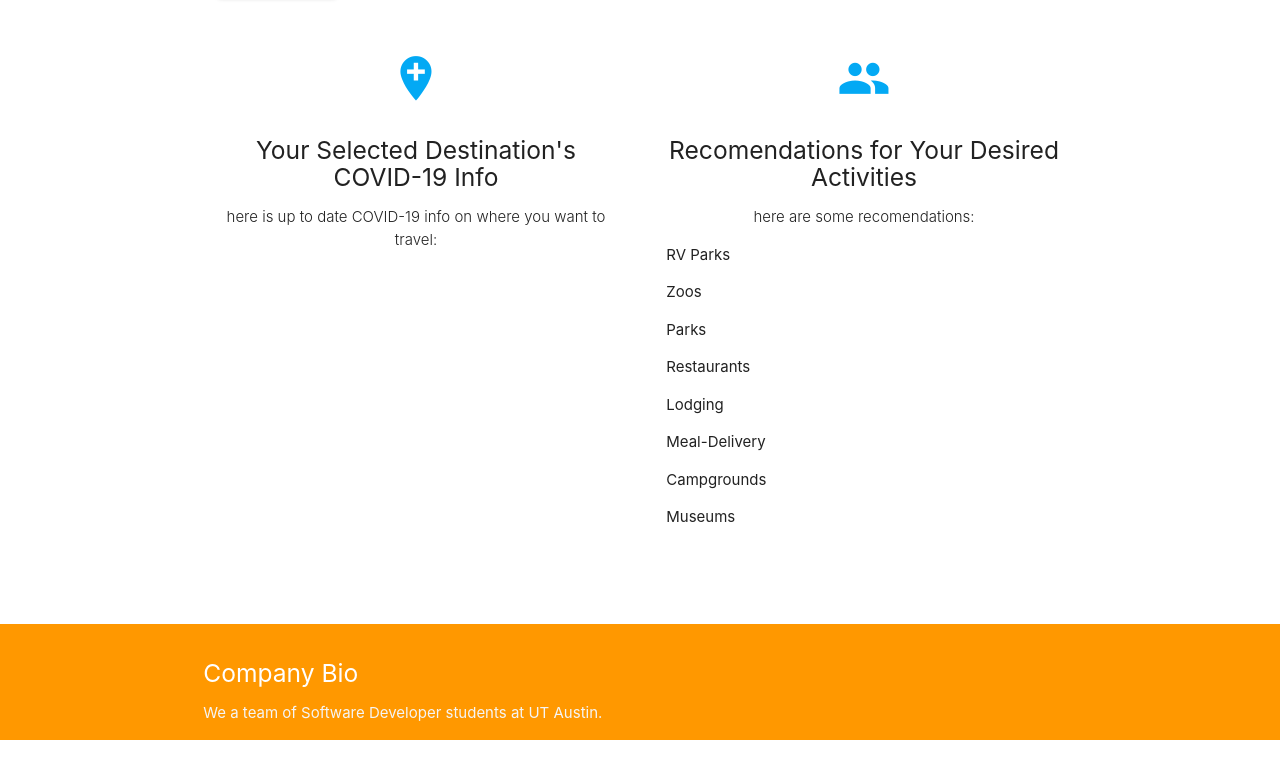
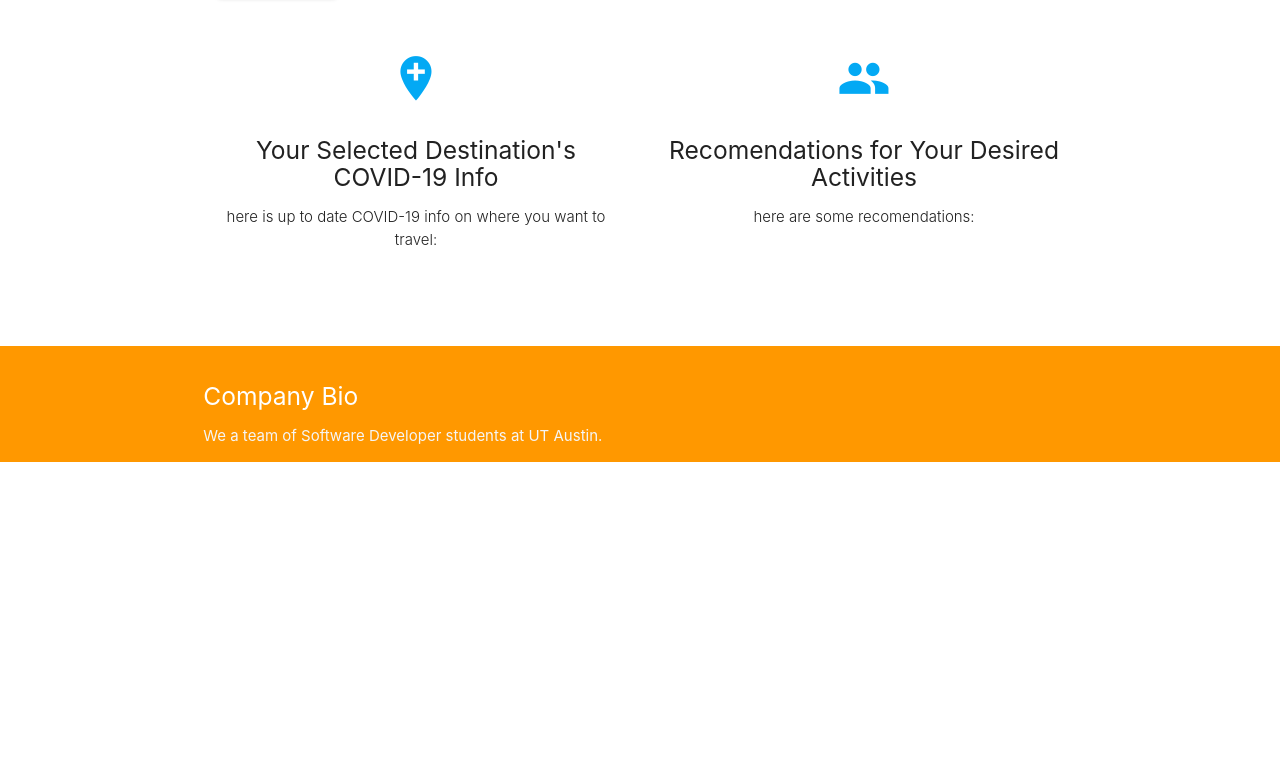
Before and after one commit to jrod3323/Covid_Travel_Planner, a plain HTML site: page index.html in a window 1280 px wide. Shown: the part 1310-2070 px from the top of the page. After the commit the page ends 1792 px from the top, so only its background shows below. Drawn offline with nearby package versions, Linux system fonts and the light colour scheme; no server answers.

Commit message:
html changes

```diff
--- a/index.html
+++ b/index.html
@@ -168,14 +168,14 @@
             <p class="light center">here are some recomendations:</p>
 
           <section id="activities">
-            <p id="rvPark">RV Parks</p>
-            <p id="zoo">Zoos</p>
-            <p id="parks">Parks</p>
-            <p id="rest">Restaurants</p>
-            <p id="lodge">Lodging</p>
-            <p id="meal">Meal-Delivery</p>
-            <p id="camp">Campgrounds</p>
-            <p id="muse">Museums</p>
+            <p id="rvPark"></p>
+            <p id="zoo"></p>
+            <p id="parks"></p>
+            <p id="rest"></p>
+            <p id="lodge"></p>
+            <p id="meal"></p>
+            <p id="camp"></p>
+            <p id="muse"></p>
           </section>
           </div>
         </div>
```
